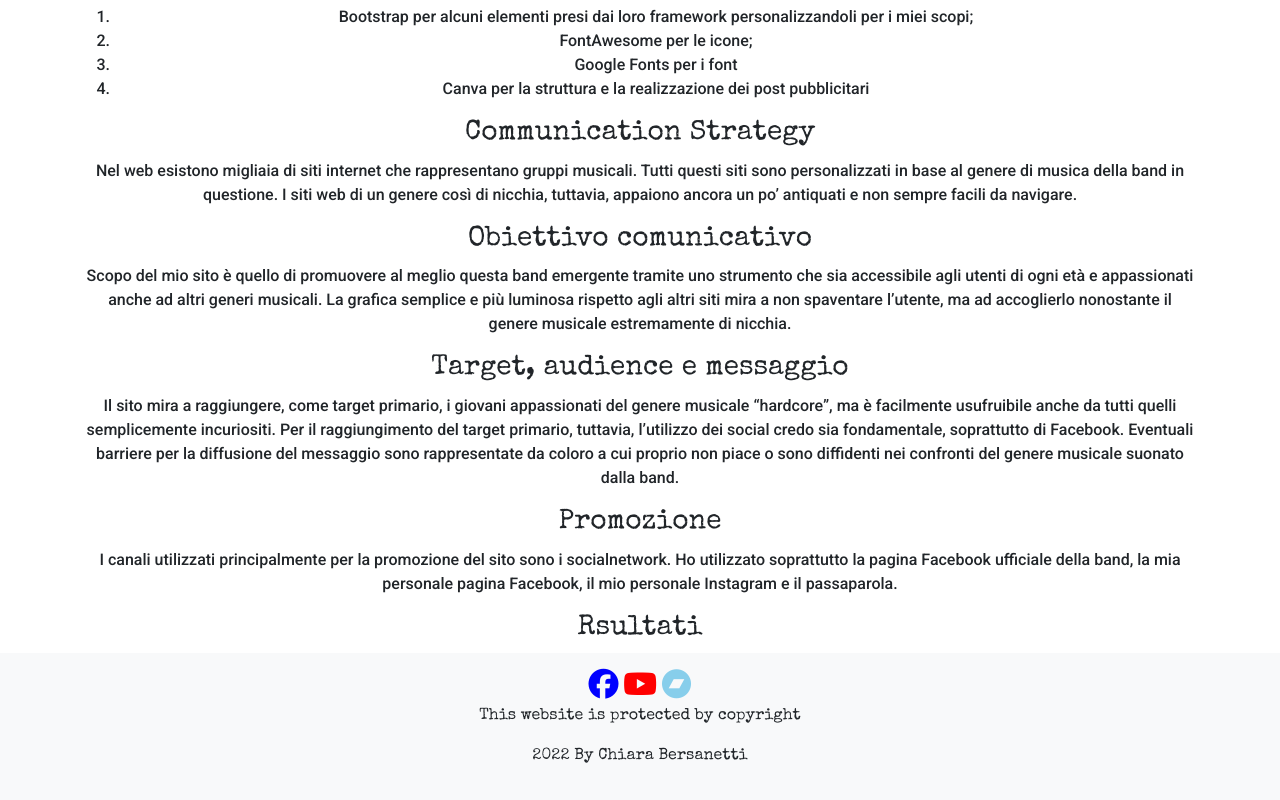
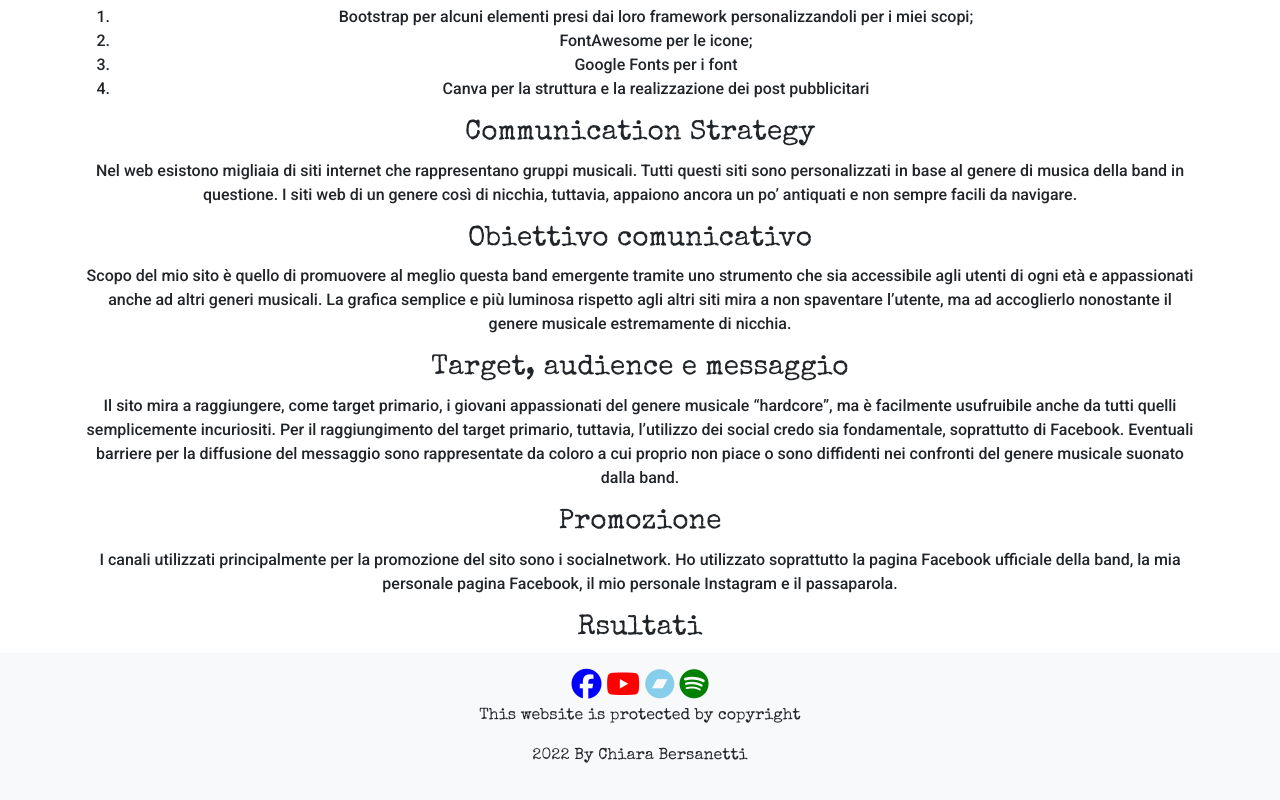
Before and after one commit to divulgator/divulgatorwebsite, a plain HTML site: page about.html in a window 1280 px wide. Shown: the part 2524-3324 px from the top of the page. Drawn offline with nearby package versions, Linux system fonts and the light colour scheme.

Commit message:
modifiche 4
aggiunta logo spotify

```diff
--- a/about.html
+++ b/about.html
@@ -112,6 +112,7 @@ Eventuali barriere per la diffusione del messaggio sono rappresentate da coloro
     <a href="https://www.facebook.com/Divulgatorband"><i class="fa-brands fa-facebook facebook"></i></a>
    <a href="https://www.youtube.com/channel/UCLWY2ZZuMr3nzjO4vVkdoYw"><i class="fa-brands fa-youtube youtube"></i></a>
    <a href="https://divulgator.bandcamp.com/album/habemus-quarkcore"><i class="fa-brands fa-bandcamp bandcamp"></i></a>
+   <a href="https://open.spotify.com/artist/0VEWiIbOF93Ukp4tSCEaaR?si=7mZ5x5eKSLG3EwOPCF7ABA&fbclid=IwAR14ABhPxycexCwZikJcZbO2VyxkDSh5JxpyP-TJWqFYGpz9JBesi_km6wA&nd=1"><i class="fa-brands fa-spotify spotify"></i></a>
    </div>
    <p class="text-center">This website is protected by copyright</p>
    <p class="text-center">2022 By Chiara Bersanetti</p>
--- a/css/style.css
+++ b/css/style.css
@@ -5,6 +5,7 @@ body { font-family: 'Special Elite', cursive; }
 .facebook { color: blue; font-size: 30px; }
 .youtube { color: red; font-size: 30px; }
 .bandcamp { color: skyblue; font-size: 30px; }
+.spotify { color: green; font-size: 30px; }
 .carousel-item {
   height: 600px;
 }
```
Also changed, not shown: contatti.html (+1 -0 lines), gallery.html (+1 -0 lines), index.html (+1 -0 lines), musica.html (+1 -0 lines).
